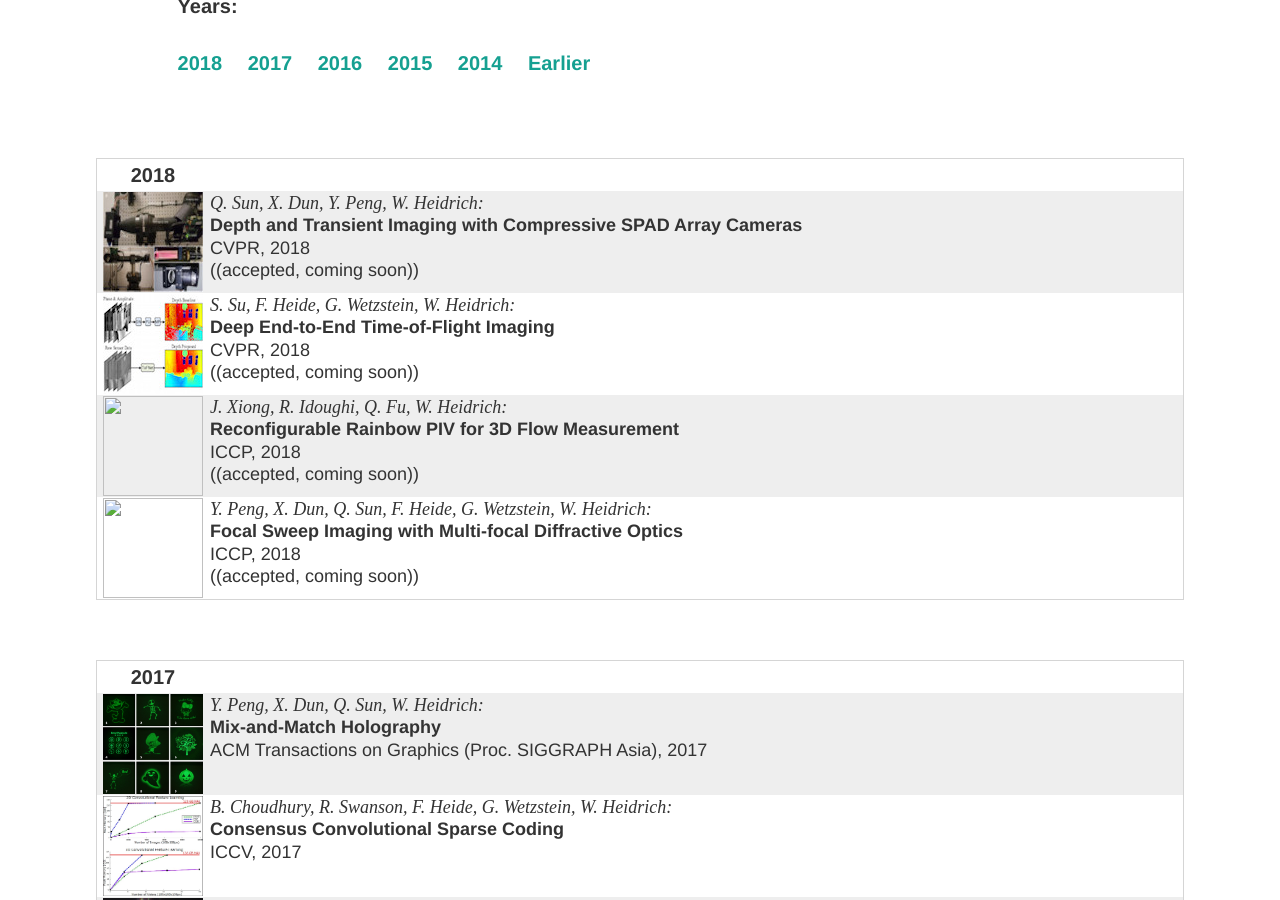
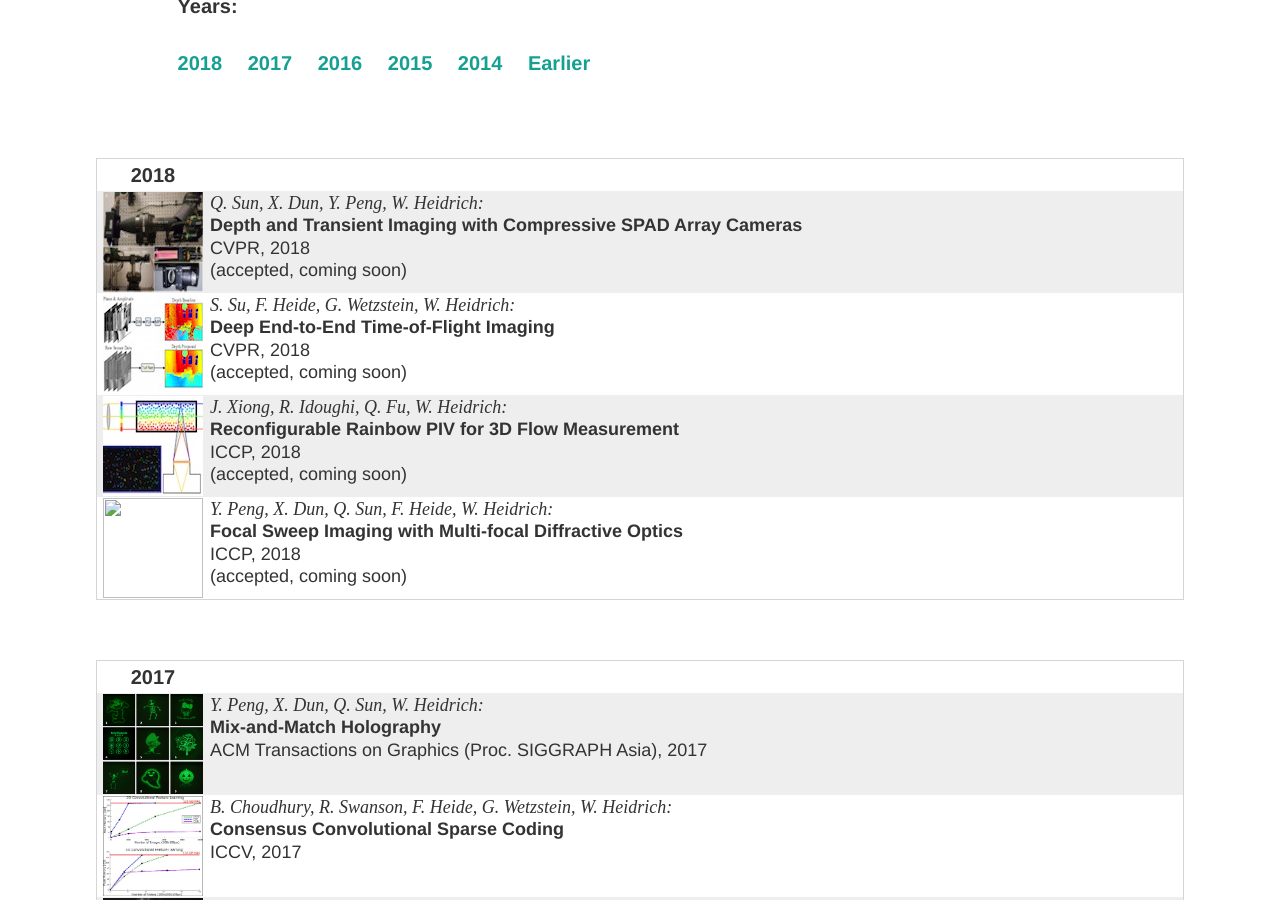
Before and after one commit to vccimaging/vccimaging.github.io, a Jekyll site: the page built from publications.html, in a window 1280 px wide and 900 px high, scrolled down 331 px. Built offline with Jekyll 4.4.1, drawn with Linux system fonts in a browser that asks for light colours.

Commit message:
Update publications.yaml

```diff
--- a/_data/publications.yaml
+++ b/_data/publications.yaml
@@ -9,7 +9,7 @@
   title: Depth and Transient Imaging with Compressive SPAD Array Cameras
   venue: CVPR
   year: 2018
-  note: (accepted, coming soon)
+  note: accepted, coming soon
 
 - id: Su2018EndToEndTOF
   authors:
@@ -20,7 +20,7 @@
   title: Deep End-to-End Time-of-Flight Imaging
   venue: CVPR
   year: 2018
-  note: (accepted, coming soon)
+  note: accepted, coming soon
 
 - id: Xiong2018ReconfigurableRainbowPIV
   title: Reconfigurable Rainbow PIV for 3D Flow Measurement
@@ -31,8 +31,8 @@
     - W. Heidrich
   venue: ICCP
   year: 2018
-  thumb: /Publications/Xiong2017RainbowPIV/thumb.jpg
-  note: (accepted, coming soon)
+  thumbnail: /Publications/Xiong2017RainbowPIV/thumb.jpg
+  note: accepted, coming soon
 
 - id: Peng2018FocalSweep
   title: Focal Sweep Imaging with Multi-focal Diffractive Optics
@@ -41,11 +41,10 @@
     - X. Dun
     - Q. Sun
     - F. Heide
-    - G. Wetzstein
     - W. Heidrich
   venue: ICCP
   year: 2018
-  note: (accepted, coming soon)
+  note: accepted, coming soon
 
 
 
```
